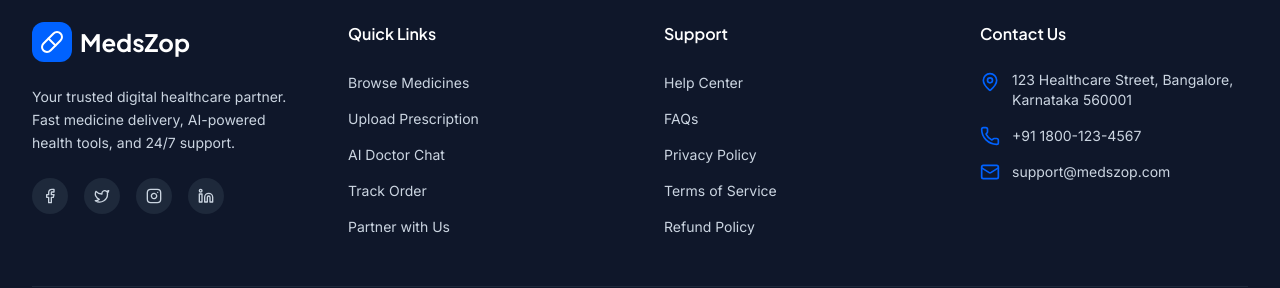
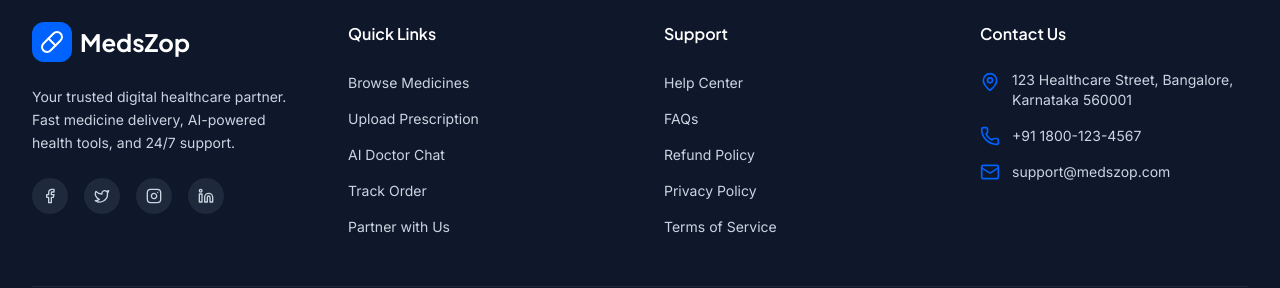
Before and after one commit to shubhambandhovar/MedsZop, a React (Vite) app in the folder frontend/: page / in a window 1280 px wide. Shown: the part 3492-3780 px from the top of the page. Built offline with nearby package versions, Linux system fonts and the light colour scheme; no server answers.

Commit message:
feat: customize footer links based on user role to show relevant dashboard options

```diff
--- a/frontend/src/components/Footer.jsx
+++ b/frontend/src/components/Footer.jsx
@@ -1,7 +1,11 @@
 import { Link } from "react-router-dom";
 import { Pill, Mail, Phone, MapPin, Facebook, Twitter, Instagram, Linkedin } from "lucide-react";
+import { useAuth } from "../contexts/AuthContext";
 
 const Footer = () => {
+  const { user } = useAuth();
+  const role = user?.role;
+
   return (
     <footer className="bg-slate-900 text-slate-300">
       <div className="max-w-7xl mx-auto px-4 sm:px-6 lg:px-8 py-16">
@@ -39,11 +43,29 @@
           <div>
             <h4 className="font-heading font-semibold text-white mb-6">Quick Links</h4>
             <ul className="space-y-3">
+              {role === "pharmacy" ? (
+                <>
+                  <li><Link to="/pharmacy" className="text-sm hover:text-primary transition-colors">Dashboard</Link></li>
+                  <li><Link to="/pharmacy" className="text-sm hover:text-primary transition-colors">Inventory</Link></li>
+                  <li><Link to="/pharmacy" className="text-sm hover:text-primary transition-colors">Orders</Link></li>
+                  <li><Link to="/settings" className="text-sm hover:text-primary transition-colors">Settings</Link></li>
+                </>
+              ) : role === "delivery" ? (
+                <>
+                  <li><Link to="/delivery" className="text-sm hover:text-primary transition-colors">Dashboard</Link></li>
+                  <li><Link to="/delivery" className="text-sm hover:text-primary transition-colors">Active Deliveries</Link></li>
+                  <li><Link to="/delivery" className="text-sm hover:text-primary transition-colors">Earnings History</Link></li>
+                  <li><Link to="/settings" className="text-sm hover:text-primary transition-colors">Profile</Link></li>
+                </>
+              ) : (
+                <>
                   <li><Link to="/medicines" className="text-sm hover:text-primary transition-colors">Browse Medicines</Link></li>
                   <li><Link to="/prescription-scan" className="text-sm hover:text-primary transition-colors">Upload Prescription</Link></li>
                   <li><Link to="/doctor-chat" className="text-sm hover:text-primary transition-colors">AI Doctor Chat</Link></li>
                   <li><Link to="/orders" className="text-sm hover:text-primary transition-colors">Track Order</Link></li>
                   <li><a href="#" className="text-sm hover:text-primary transition-colors">Partner with Us</a></li>
+                </>
+              )}
             </ul>
           </div>
 
@@ -52,10 +74,15 @@
             <h4 className="font-heading font-semibold text-white mb-6">Support</h4>
             <ul className="space-y-3">
               <li><a href="#" className="text-sm hover:text-primary transition-colors">Help Center</a></li>
+              {/* Only show refund/browse policies for customers */}
+              {(!role || role === "customer") && (
+                <>
                   <li><a href="#" className="text-sm hover:text-primary transition-colors">FAQs</a></li>
+                  <li><a href="#" className="text-sm hover:text-primary transition-colors">Refund Policy</a></li>
+                </>
+              )}
               <li><a href="#" className="text-sm hover:text-primary transition-colors">Privacy Policy</a></li>
               <li><a href="#" className="text-sm hover:text-primary transition-colors">Terms of Service</a></li>
-              <li><a href="#" className="text-sm hover:text-primary transition-colors">Refund Policy</a></li>
             </ul>
           </div>
 
```
Lines whose indentation alone changed are shown as unchanged.
